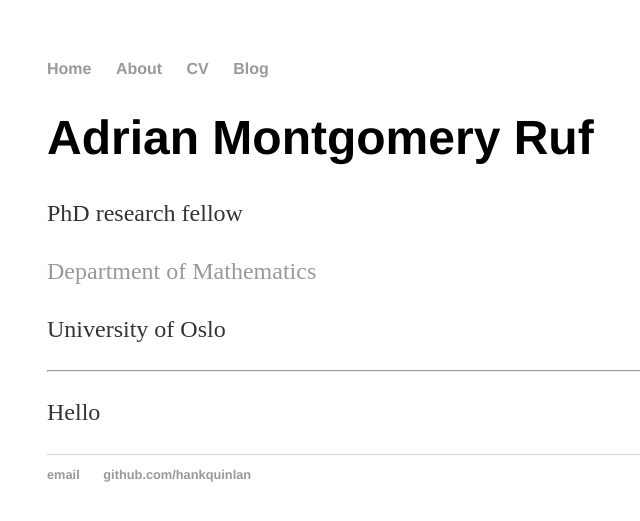
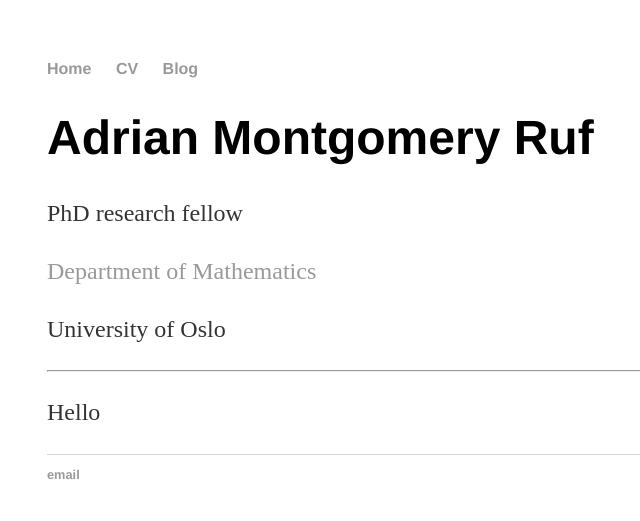
Before and after one commit to adrianmruf/adrianmruf.github.io, a Jekyll site: the page built from index.html, in a window 1280 px wide. Shown: the top 521 px of the page, without its empty margins (145-785 px from the left). Built offline with Jekyll 4.4.1, drawn with Linux system fonts in a browser that asks for light colours.

Commit message:
Update default.html

```diff
--- a/_layouts/default.html
+++ b/_layouts/default.html
@@ -9,7 +9,6 @@
 			<nav>
 	    		<ul>
 	        		<li><a href="/">Home</a></li>
-		        	<li><a href="/about">About</a></li>
 	        		<li><a href="/cv">CV</a></li>
 	        		<li><a href="/blog">Blog</a></li>
 	    		</ul>
@@ -21,8 +20,7 @@
 			</div><!-- /.container -->
 			<footer>
 	    		<ul>
-	        		<li><a href="mailto:hankquinlanhub@gmail.com">email</a></li>
-	        		<li><a href="https://github.com/hankquinlan">github.com/hankquinlan</a></li>
+	        		<li><a href="mailto:adrianru@math.uio.no">email</a></li>
 				</ul>
 			</footer>
 		</body>
```
